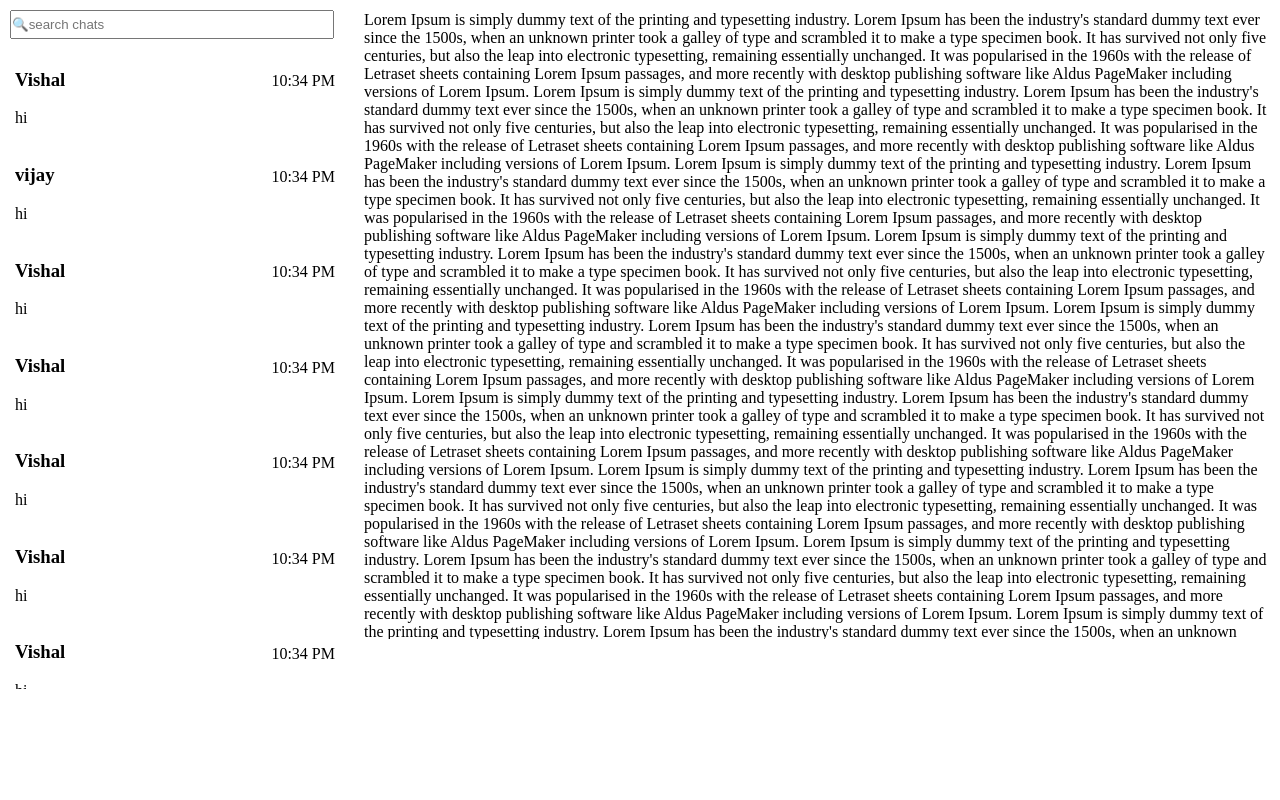
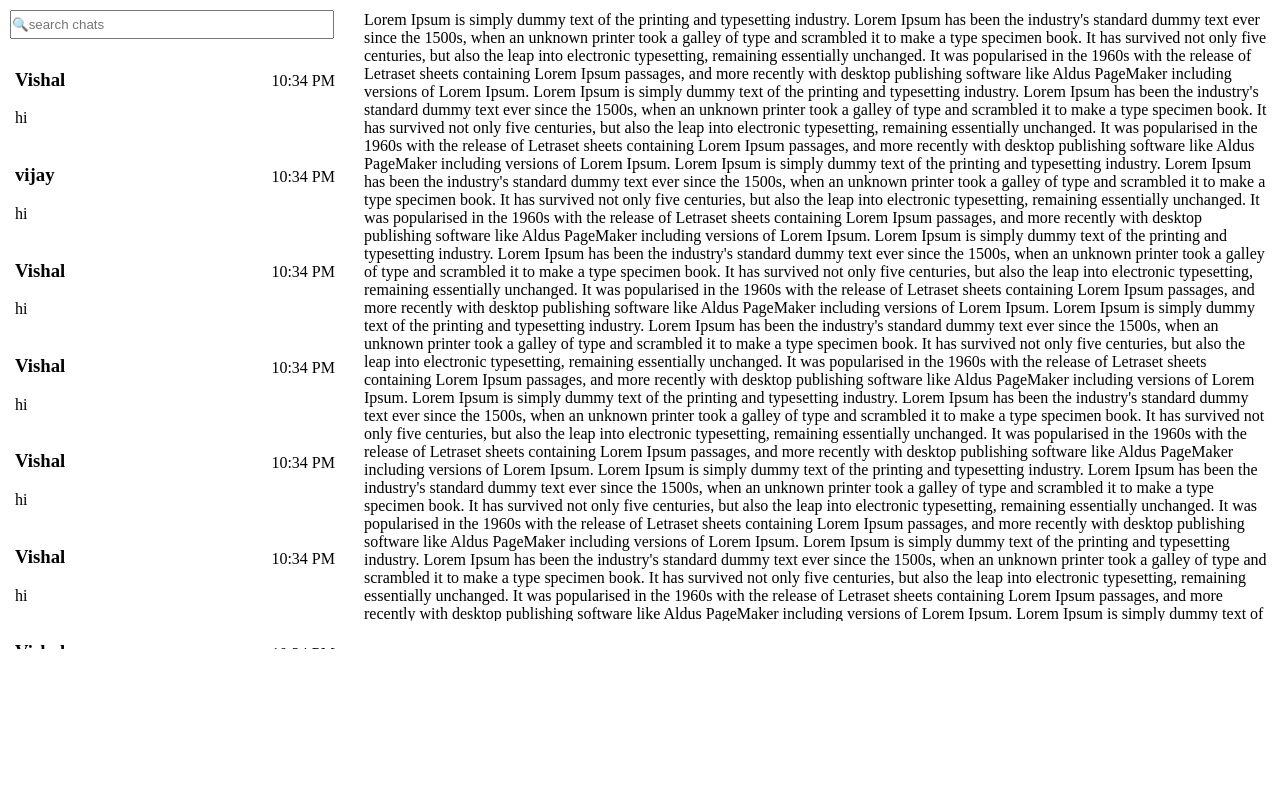
Before and after one commit to vishalManowharan/whatsapp-clone, a plain HTML site: page index.html in a window 1280 px wide. Drawn offline with Linux system fonts and the light colour scheme.

Commit message:
adjusted height

```diff
--- a/styles.css
+++ b/styles.css
@@ -24,7 +24,7 @@ body {
 }
 #chat-list {
     width: 348px;
-    height: 640px;
+    height: 600px;
     overflow: scroll;
     overflow-x: hidden;
 }
@@ -34,7 +34,7 @@ body {
     top: 1px;
     width: 71%;
     padding: 10px;
-    height: 618px;
+    height: 600px;
     overflow: scroll;
     overflow-x: hidden;
 }
```
